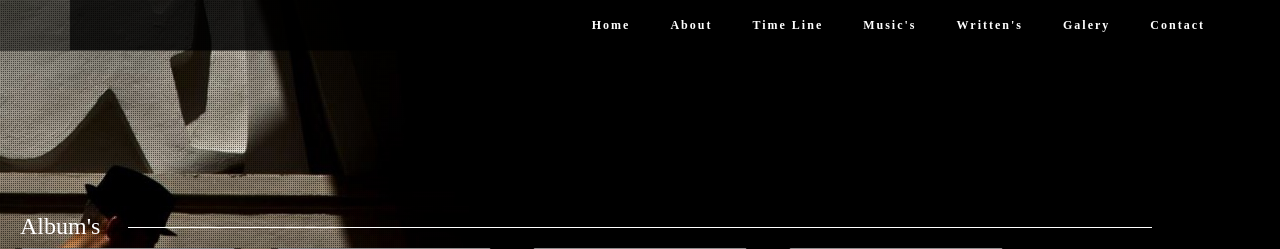
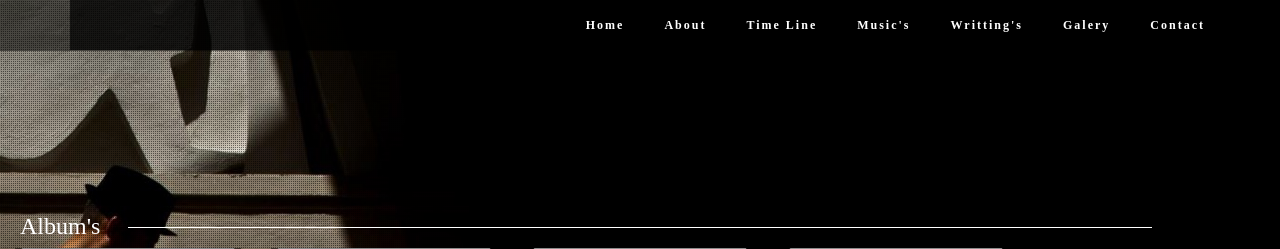
Before and after one commit to mehrad77/Project-M, a PHP site: page /works.php in a window 1280 px wide. Shown: the top 249 px of the page. Run offline with PHP 8.4, Linux system fonts and the light colour scheme; some libraries are stand-ins or nearby versions; some web fonts are replaced.

Commit message:
editing works.php styles

```diff
--- a/works.php
+++ b/works.php
@@ -56,11 +56,11 @@
 			</div>
 			<div class="navbar-collapse collapse">
 				<ul class="nav navbar-nav navbar-right">
-					<li><a href="#home">Home</a></li>
-					<li><a href="#about">About</a></li>
-					<li><a href="#timeline">Time Line</a></li>
+					<li><a href="index.php#home">Home</a></li>
+					<li><a href="index.php#about">About</a></li>
+					<li><a href="index.php#timeline">Time Line</a></li>
 					<li><a href="#Music">Music's</a></li>
-					<li><a href="#Written">Written's</a></li>
+					<li><a href="#Writtings">Writting's</a></li>
 					<li><a href="#galery">Galery</a></li>
 					<li><a href="#contact">Contact</a></li>
 				</ul>
@@ -84,7 +84,7 @@
 
 
 <div>
-	<hr class="mainHR"/><h2 class="afterHR">Album's</h2>
+	<hr id="Music" class="mainHR"/><h2 class="afterHR">Album's</h2>
 	<div class="continer" style="max-width:1024px;">
 
 		<div class="col-md-3 col-sm-4 col-xs-6">
```
